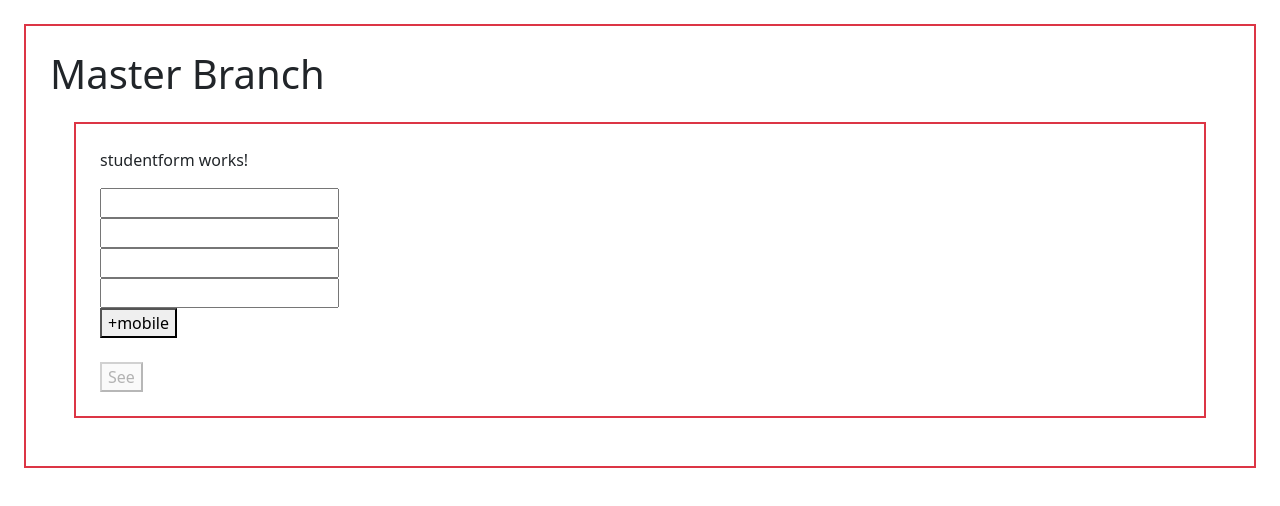
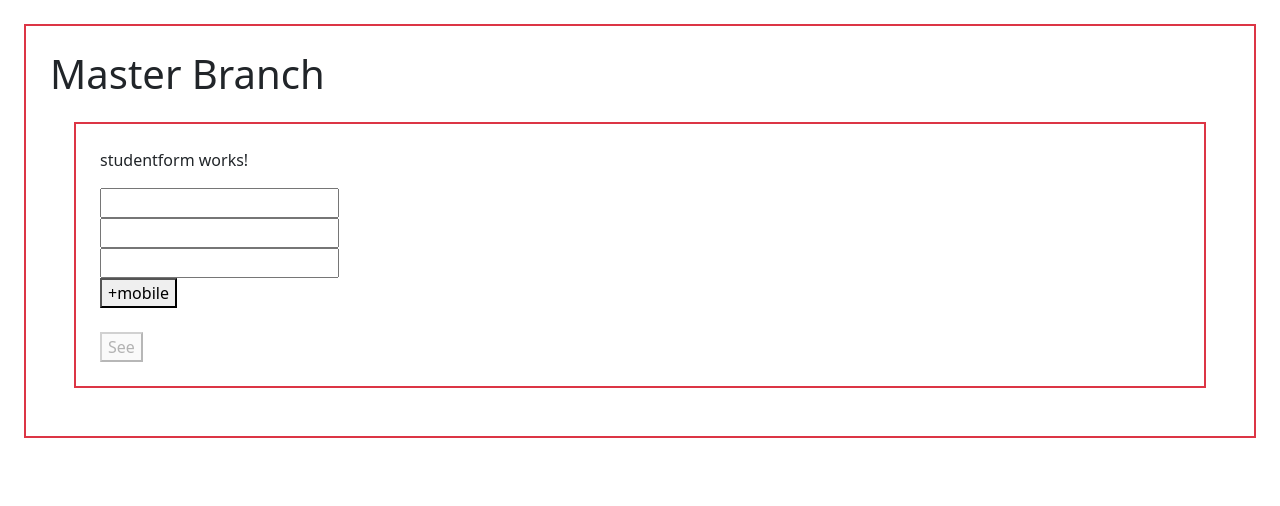
Before and after one commit to edupoly/ang25app, an Angular app: page / in a window 1280 px wide. Shown: the top 506 px of the page. Built offline with nearby package versions, Linux system fonts and the light colour scheme.

Commit message:
dynamic-form-final

```diff
--- a/src/app/studentform/studentform.component.html
+++ b/src/app/studentform/studentform.component.html
@@ -16,7 +16,7 @@
         <input type="text" formControlName="age">
         <br>
         <div formArrayName="mobilenumbers">
-            <div *ngFor="let control of $any(studentForm.get('mobilenumbers'))?.controls;let i=index">
+            <div *ngFor="let control of mobilenumbers.controls;let i=index">
                 <input type="text" [formControlName]="i">
             </div>
             <button (click)="addMobile()">+mobile</button>
--- a/src/app/studentform/studentform.component.ts
+++ b/src/app/studentform/studentform.component.ts
@@ -22,24 +22,14 @@ export class StudentformComponent {
       firstname: ['', [Validators.required, Validators.minLength(4)]],
       lastname: [''],
       age: [''],
-      mobilenumbers: this.fb.array([this.fb.control('')]),
+      mobilenumbers: this.fb.array([]),
     });
-    // this.studentForm = new FormGroup({
-    //   firstname: new FormControl('', [
-    //     Validators.required,
-    //     Validators.minLength(3),
-    //   ]),
-    //   lastname: new FormControl(''),
-    //   age: new FormControl(),
-    // });
   }
-  // get mobilenumbers(){
-  //   return this.studentForm.get('mobilenumbers') as FormArray
-  // }
+  get mobilenumbers() {
+    return this.studentForm.get('mobilenumbers') as FormArray;
+  }
   addMobile() {
-    (this.studentForm.get('mobilenumbers') as FormArray).push(
-      this.fb.control('')
-    );
+    this.mobilenumbers.push(this.fb.control(''));
   }
   show() {
     console.log(this.studentForm.controls['firstname']);
```
